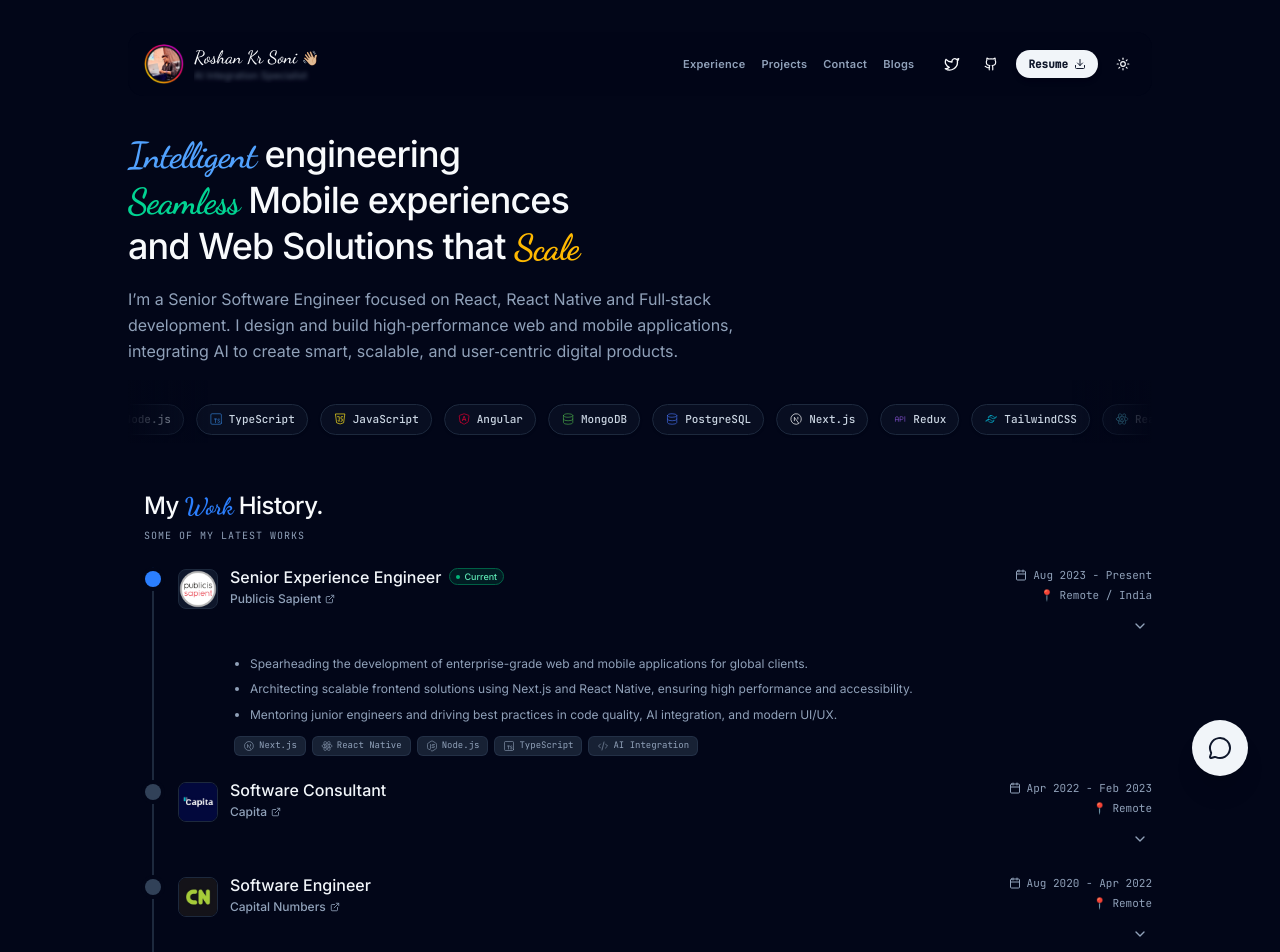
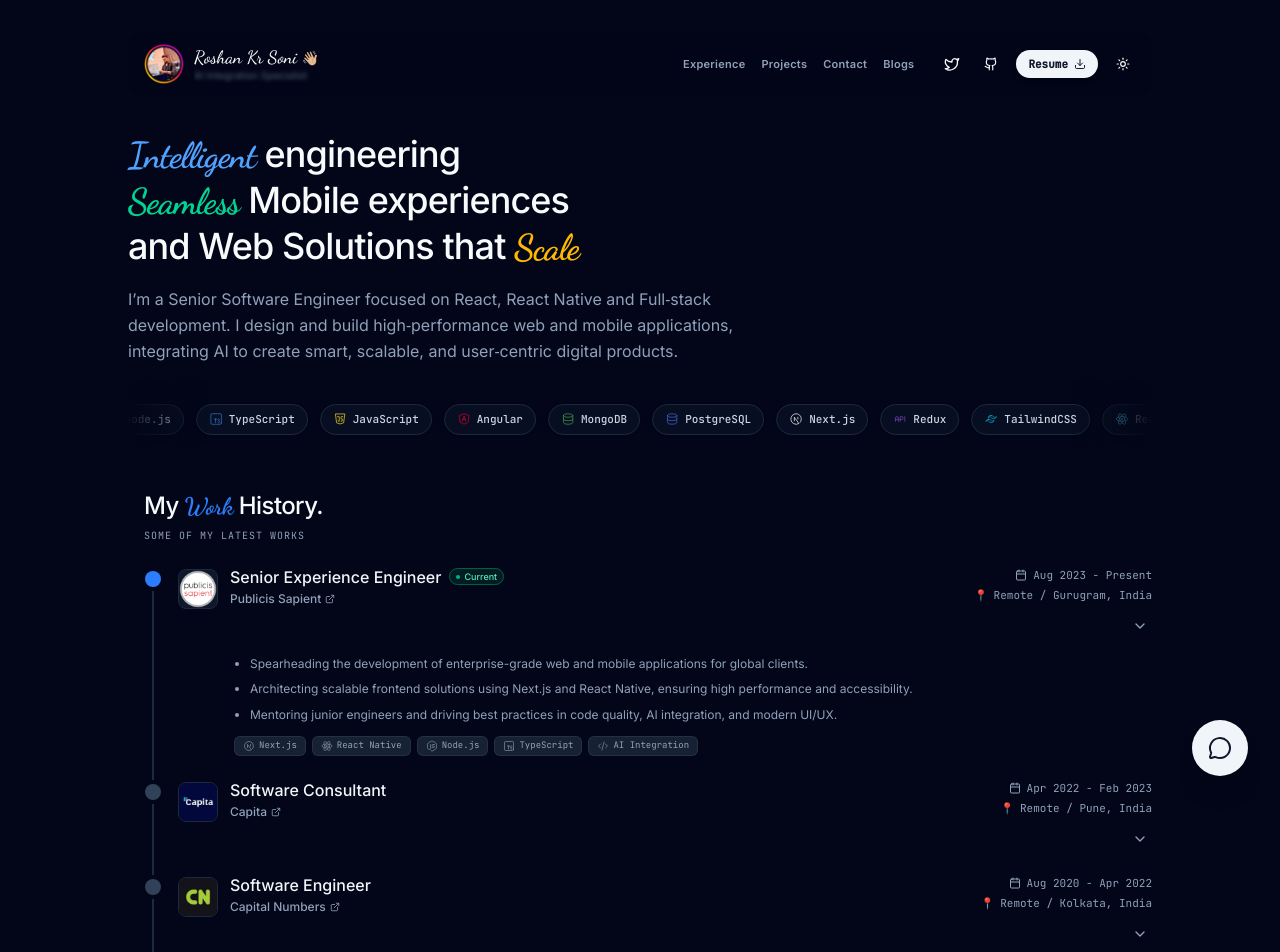
Before and after one commit to Roshankrsoni/Roshankrsoni.github.io, a React (Vite) app: page / in a window 1280 px wide. Shown: the top 952 px of the page. Built offline with nearby package versions, Linux system fonts and the light colour scheme.

Commit message:
links updated

```diff
--- a/src/components/Experience.tsx
+++ b/src/components/Experience.tsx
@@ -13,8 +13,9 @@
     id: 1,
     role: "Senior Experience Engineer",
     company: "Publicis Sapient",
+    companyUrl: "https://en.wikipedia.org/wiki/Publicis_Sapient",
     date: "Aug 2023 - Present",
-    location: "Remote / India",
+    location: "Remote / Gurugram, India",
     current: true,
     logo: psLogo,
     description: [
@@ -28,8 +29,9 @@
     id: 2,
     role: "Software Consultant",
     company: "Capita",
+    companyUrl: "https://en.wikipedia.org/wiki/Capita",
     date: "Apr 2022 - Feb 2023",
-    location: "Remote",
+    location: "Remote / Pune, India",
     current: false,
     logo: capitaLogo,
     description: [
@@ -42,8 +44,9 @@
     id: 3,
     role: "Software Engineer",
     company: "Capital Numbers",
+    companyUrl: "https://www.capitalnumbers.com/",
     date: "Aug 2020 - Apr 2022",
-    location: "Remote",
+    location: "Remote / Kolkata, India",
     current: false,
     logo: cnLogo,
     description: [
@@ -56,6 +59,7 @@
     id: 4,
     role: "SDE 1",
     company: "Asort.com",
+    companyUrl: "https://asort.com/",
     date: "Dec 2019 - Aug 2020",
     location: "Gurugram, Haryana, India",
     current: false,
@@ -132,10 +136,22 @@
                         </span>
                       )}
                     </h3>
-                    <div className="text-slate-600 dark:text-slate-400 font-medium text-xs mt-1 flex items-center gap-1">
-                      {exp.company}
-                      <ExternalLink className="w-2.5 h-2.5 text-slate-500 hover:text-slate-700 dark:text-slate-400 dark:hover:text-slate-200 transition-colors" />
-                    </div>
+                    {exp.companyUrl ? (
+                      <a
+                        href={exp.companyUrl}
+                        target="_blank"
+                        rel="noopener noreferrer"
+                        className="text-slate-600 dark:text-slate-400 hover:text-blue-500 dark:hover:text-blue-400 font-medium text-xs mt-1 flex items-center gap-1 w-fit transition-colors"
+                        onClick={(e) => e.stopPropagation()}
+                      >
+                        {exp.company}
+                        <ExternalLink className="w-2.5 h-2.5" />
+                      </a>
+                    ) : (
+                      <div className="text-slate-600 dark:text-slate-400 font-medium text-xs mt-1 flex items-center gap-1">
+                        {exp.company}
+                      </div>
+                    )}
                   </div>
                 </div>
 
--- a/src/components/Navbar.tsx
+++ b/src/components/Navbar.tsx
@@ -47,12 +47,14 @@
       className="w-full md:max-w-5xl px-4 sm:px-4 rounded-2xl py-3 mx-auto sticky top-2 flex items-center justify-between z-50 bg-slate-50/80 dark:bg-slate-950/80 backdrop-blur-md sm:mt-8"
     >
       <div className="flex items-center gap-2.5 min-w-0">
+        <a href="https://www.instagram.com/roshankrsoni/" target="_blank" rel="noopener noreferrer" aria-label="Instagram Profile">
           <img
             alt="Profile"
             fetchPriority="high"
             className="w-10 h-10 aspect-square rounded-full cursor-pointer hover:grayscale transition-all object-cover shrink-0"
             src={profileImg}
           />
+        </a>
         <div className="flex flex-col min-w-0">
           <h5 className="leading-tight font-medium font-dancing-script text-base sm:text-lg whitespace-nowrap truncate">Roshan Kr Soni <span className="text-[12px] sm:text-sm">👋🏼</span></h5>
           <div className="text-slate-600 dark:text-slate-400 text-[10px] font-medium h-3.5 flex items-center overflow-hidden min-w-0">
```
Lines whose indentation alone changed are shown as unchanged.
